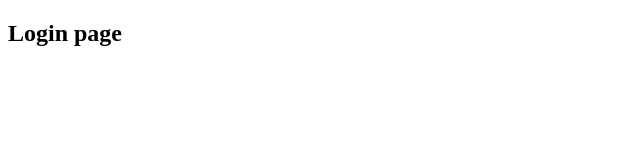
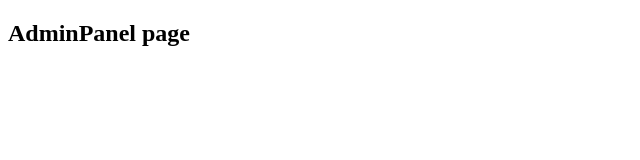
Before and after one commit to dimamaksymiuk01/ServicesUkrMobil-React-TS, a React (Vite) app: page /admin in a window 1280 px wide. Before the commit this address led to /login. Shown: the top 160 px of the page, without its empty margins (0-640 px from the left). Built offline with nearby package versions, Linux system fonts and the light colour scheme.

Commit message:
improveRoutes

```diff
--- a/src/App.tsx
+++ b/src/App.tsx
@@ -1,10 +1,12 @@
-import './App.css'
 import {BrowserRouter as Router, Routes, Route, Navigate} from "react-router-dom";
 import Login from "./pages/login/Login.tsx";
 import Archive from "./pages/archive/Archive.tsx";
 import Markets from "./pages/markets/Markets.tsx";
 import Storage from "./pages/storage/Storage.tsx";
 import Repairs from "./pages/repairs/Repairs.tsx";
+import NotFound from "./pages/notFound/NotFound.tsx";
+import AdminPanel from "./pages/admin/AdminPanel.tsx";
+import ClientList from "./pages/clientList/ClientList.tsx";
 
 
 function App() {
@@ -13,12 +15,15 @@ function App() {
     <>
         <Router>
             <Routes>
+                <Route path={"/"} element={<Navigate to={"/Login"} />} />
                 <Route path="/login" element={<Login/>} />
                 <Route path="/markets" element={<Markets/>} />
                 <Route path="/archive" element={<Archive/>} />
                 <Route path="/storage" element={<Storage/>} />
                 <Route path="/repairs" element={<Repairs/>} />
-                <Route path='*' element={<Navigate to="/login" />} />
+                <Route path="/admin" element={<AdminPanel/>} />
+                <Route path="/clientlist" element={<ClientList/>} />
+                <Route path="*" element={<NotFound/>} />
             </Routes>
           </Router>
     </>
--- /dev/null
+++ b/src/pages/admin/AdminPanel.tsx
@@ -0,0 +1,10 @@
+function AdminPanel() {
+
+  return (
+    <>
+        <h2>AdminPanel page</h2>
+    </>
+  )
+}
+
+export default AdminPanel
--- /dev/null
+++ b/src/pages/clientList/ClientList.tsx
@@ -0,0 +1,10 @@
+function ClientList() {
+
+  return (
+    <>
+        <h2>ClientList page</h2>
+    </>
+  )
+}
+
+export default ClientList
--- /dev/null
+++ b/src/pages/notFound/NotFound.tsx
@@ -0,0 +1,10 @@
+function NotFound() {
+
+  return (
+    <>
+        <h2>Not Found</h2>
+    </>
+  )
+}
+
+export default NotFound
```
